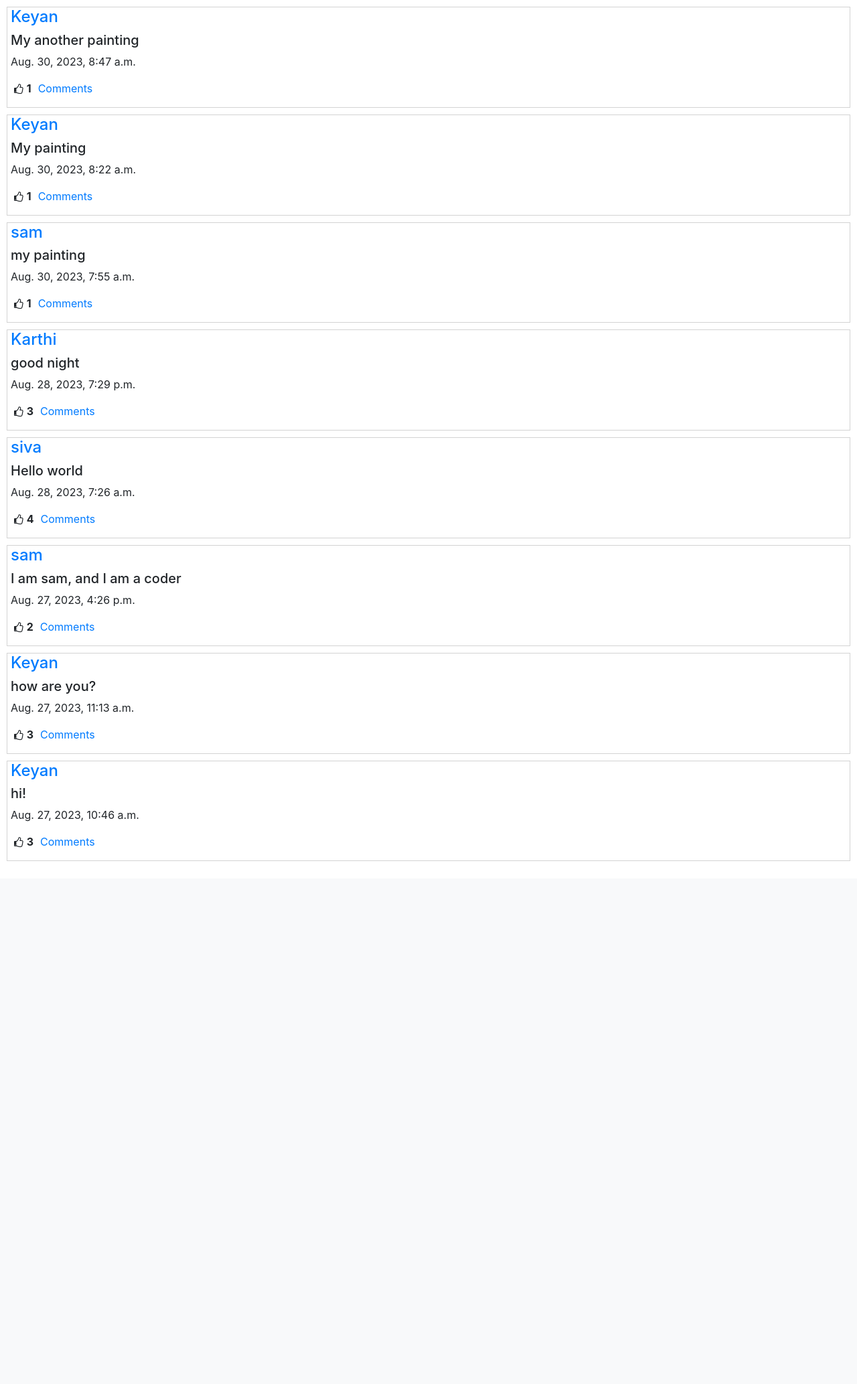
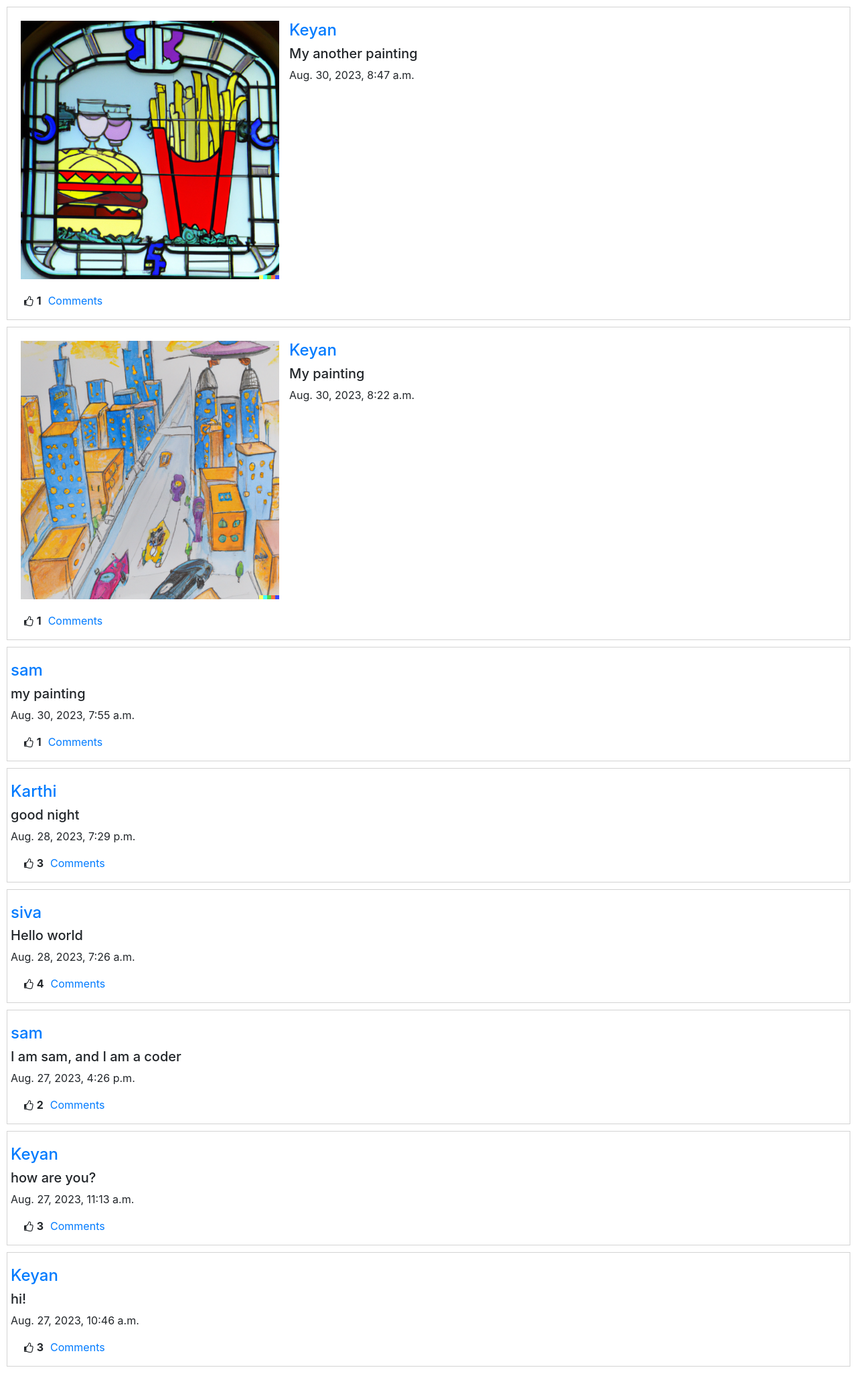
Before and after one commit to KarthiAKPS/Network, a Django app: page / in a window 1280 px wide. Shown: the part 56-2123 px from the top of the page at 67% size. Before the commit the page ends 1342 px from the top, so only its background shows below. Run offline with Django 3.2, Linux system fonts and the light colour scheme; data comes from the database, SQL or seed files in the repository; both versions use the stored data as it was after the commit; some libraries are stand-ins or nearby versions.

Commit message:
added posting images feature

```diff
--- a/network/forms.py
+++ b/network/forms.py
@@ -7,14 +7,16 @@ class PostForm(forms.ModelForm):
 
     class Meta:
         model = Post
-        fields = ('content','liked', 'creater')
+        fields = ('content','liked', 'creater', 'image')
         widgets = {
             'content' : forms.Textarea(attrs={'placeholder':'Write your mind here...','class':'form-control', 'rows':'3'}),
             'liked' : forms.HiddenInput(),
             'creater' : forms.HiddenInput(),
+            'image' : forms.FileInput(attrs={'class':'form-control-file', 'style':'margin : 0 10px 0'}),
         }
         labels = {
-            'content' : ''
+            'content' : '',
+            'image' : ''
         }
 
     def __init__(self,*args, **kwargs):
--- a/network/models.py
+++ b/network/models.py
@@ -11,6 +11,7 @@ class Post(models.Model):
     content = models.CharField(max_length=255)
     liked = models.ManyToManyField(User, related_name='liked_users_or_post' ,blank=True, null=True)
     time = models.DateTimeField(auto_now_add=True)
+    image = models.ImageField(null=True, blank=True, upload_to='images/')
 
     def __str__(self):
         return f"{self.creater} posted {self.content}"
--- a/network/static/network/script.js
+++ b/network/static/network/script.js
@@ -1,10 +1,6 @@
 var k = false;
 var l = false;
 var li = [];
-
-function varchange(){
-    k = false;
-}
 
 function likeHandler(id, liked){
 
@@ -89,7 +85,6 @@ function likeHandler(id, liked){
                 l = true;
             })}
     }
-
 }
 
 function csrfToken(x){
--- a/network/static/network/styles.css
+++ b/network/static/network/styles.css
@@ -13,6 +13,10 @@
     padding : 0px 5px;
     border : 1px solid lightgray;
     margin : 10px;
+}
+
+#p{
+    display:flex;
 }
 
 .pagination{
@@ -45,3 +49,15 @@
 i{
     margin : 5px;
 }
+
+#p{
+    display : flex;
+}
+
+img{
+    margin: 20px 0 20px;
+}
+
+#c{
+    margin: 20px 0 0;
+}
--- a/network/templates/network/index.html
+++ b/network/templates/network/index.html
@@ -2,24 +2,34 @@
 
 {% block body %}
 {% if user.is_authenticated %}
-    <form method="post" action="{% url 'index' %}">
+    <form method="post" action="{% url 'index' %}" enctype="multipart/form-data">
         {% csrf_token %}
         {{form.as_p}}
         <button type="submit" class="btn btn-primary">Post</button>
     </form>
 {% endif %}
+
 {% for post in posts %}
 <div class="posts">
+  <div id='p'>
+    {% if post.image %}
+    <div class="col-md-4">
+      <img src="{{post.image.url}}" class="img-fluid rounded-start">
+    </div>
+    {% endif %}
+    <div id='c'>
       <a href='{% url 'profile' post.creater.id %}'><h4>{{post.creater}}</h4></a>
       <h5>{{post.content}}</h5>
       <p>{{post.time}}</p>
+    </div>
+  </div>
   <div class = 'd-flex justify-content-flex-start'>
-<i style="font-size:16px" class="fa">&#xf087;</i><b><p id='count_{{post.id}}'>{{post.liked.count}}</p></b></li>
+  <i style="font-size:16px; margin-left:20px" class="fa">&#xf087;</i><b><p id='count_{{post.id}}'>{{post.liked.count}}</p></b></li>
   {% if user.is_authenticated %}
     {% if post in liked %}
-  <button class="btn btn-danger fa fa-thumbs-down col-1" id='btn_{{ post.id}}' onclick="likeHandler({{post.id}},{{p_id}})"></button>
+      <button style="width:40px" class="btn btn-danger fa fa-thumbs-down" id='btn_{{ post.id}}' onclick="likeHandler({{post.id}},{{p_id}})"></button>
     {% else %}
-  <button class="btn btn-success fa fa-thumbs-up col-1" id='btn_{{ post.id}}' onclick="likeHandler({{post.id}},{{p_id}})"></button>
+      <button style="width:40px" class="btn btn-success fa fa-thumbs-up" id='btn_{{ post.id}}' onclick="likeHandler({{post.id}},{{p_id}})"></button>
     {% endif %}
   {% endif %}
   <a style='margin-left:10px' href='{% url 'readcomms' post.id %}' id='comm_a{{post.id}}'>Comments</a>
--- a/network/views.py
+++ b/network/views.py
@@ -10,7 +10,7 @@ from .models import User, Post, Follow, Comment
 
 def index(request):
     if request.method=="POST":
-        form = PostForm(request.POST)
+        form = PostForm(request.POST, request.FILES)
         if form.is_valid():
             post = form.save(commit=False)
             post.creater = request.user
@@ -98,6 +98,14 @@ def profile(request, id):
     p = Paginator(all_posts, 10)
     page_no = request.GET.get('page')
     posts = p.get_page(page_no)
+
+    liked_posts = []
+    posts_id = []
+    for post in all_posts:
+        if user in post.liked.all():
+            liked_posts.append(post)
+            posts_id.append(post.id)
+
     fowings = Follow.objects.filter(following = id)
     fowers = Follow.objects.filter(me = id)
     if Follow.objects.filter(following = u, me = user):
@@ -110,7 +118,8 @@ def profile(request, id):
             'fg' : fowings,
             'fr' : fowers,
             'u' : same,
-            's' : s
+            's' : s,
+            'p_id' : posts_id
         })
 
 def follow(request, id):
@@ -145,7 +154,7 @@ def following(request):
     user = request.user
     liked_posts = []
     posts_id = []
-    for post in all_posts:
+    for post in posts:
         if user in post.liked.all():
             liked_posts.append(post)
             posts_id.append(post.id)
@@ -215,11 +224,13 @@ def readcomms(request, id):
     i = Post.objects.get(pk = id)
     try:
         comms = Comment.objects.filter(commented = i)
-        return render(request, 'network/comment.html', {
-                                                    'i': id,
-                                                    'comms': comms})
+        return render(request, 'network/comment.html',
+                      {
+                        'i': id,
+                        'comms': comms})
     except:
         message = "no comments"
-        return render(request, 'network/comment.html', {
-                                                    'i': id,
-                                                    'm': message})
+        return render(request, 'network/comment.html',
+                      {
+                        'i': id,
+                        'm': message})
--- a/project4/urls.py
+++ b/project4/urls.py
@@ -15,8 +15,10 @@ Including another URLconf
 """
 from django.contrib import admin
 from django.urls import include, path
+from django.conf import settings
+from django.conf.urls.static import static
 
 urlpatterns = [
     path("admin/", admin.site.urls),
     path("", include("network.urls")),
-]
+]+ static(settings.MEDIA_URL, document_root = settings.MEDIA_ROOT)
```
Also changed, not shown: network/templates/network/following.html (+15 -6 lines), network/templates/network/profile.html (+24 -4 lines), project4/settings.py (+7 -0 lines), db.sqlite3, media/images/DALLE_2023-02-24_13.09.50_-_a_stained_glass_window_depicting_a_hamburger_and_french_fries.png (added), media/images/a_pencil_and_watercolor_drawing_of_a_bright_city_in_the_future_with_flying_cars.png (added), network/migrations/0006_post_image.py (added). Lines whose indentation alone changed are shown as unchanged.
